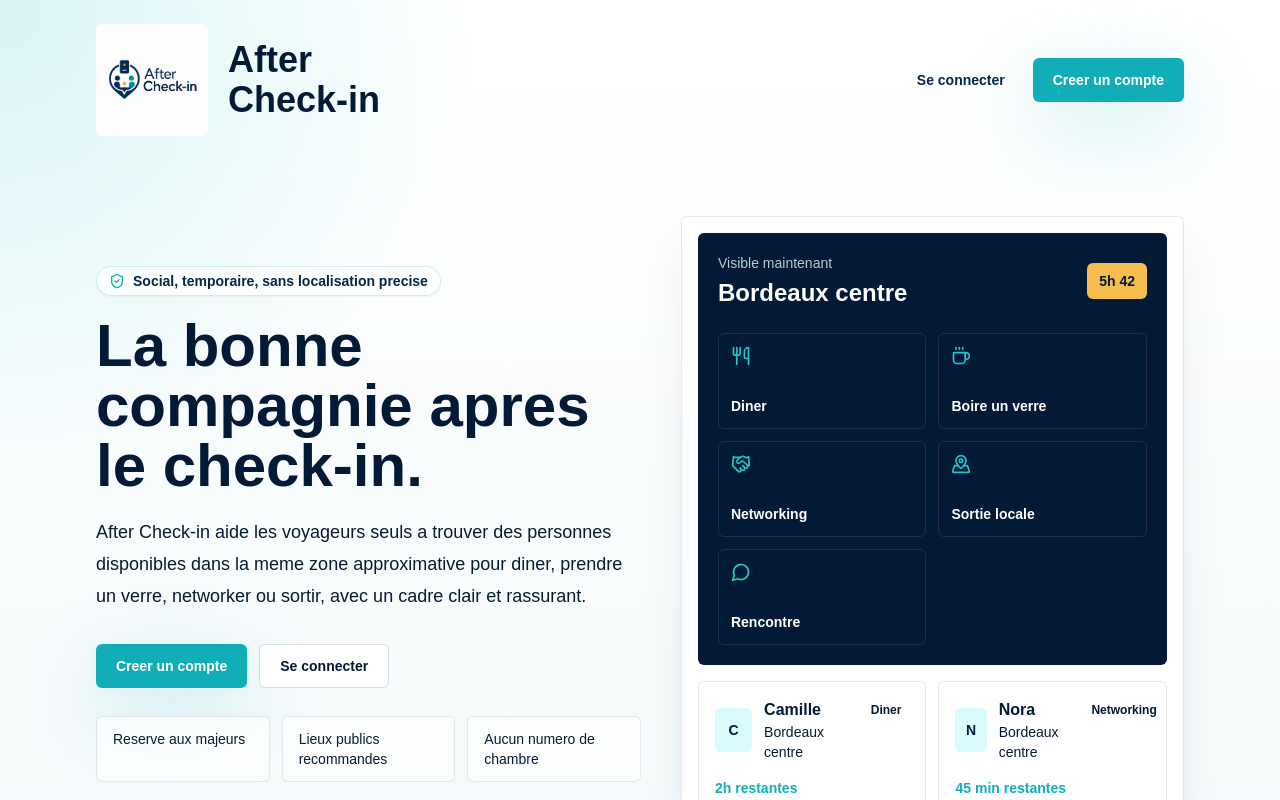
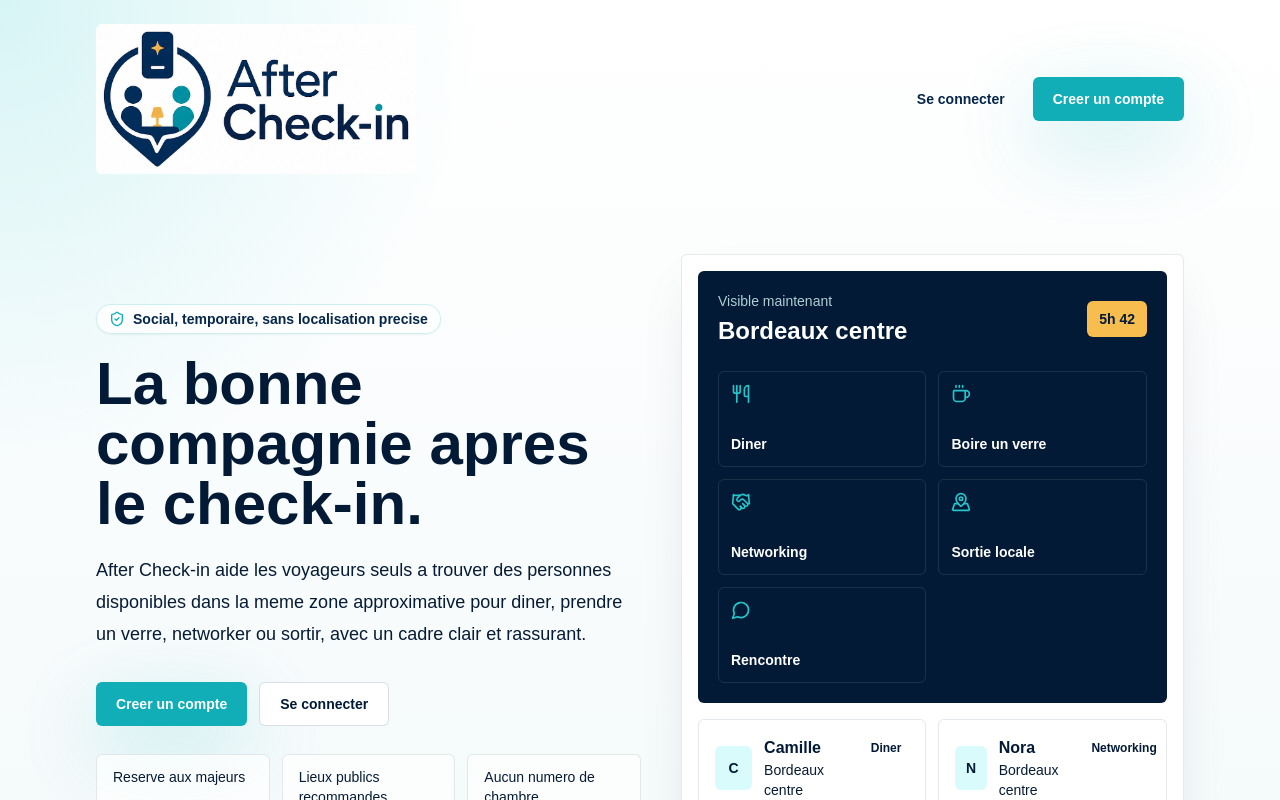
Before and after one commit to djey2007/after-check-in, a Next.js app: page / in a window 1280 px wide. Shown: the top 800 px of the page. Built offline with nearby package versions, Linux system fonts and the light colour scheme.

Commit message:
Fix logo proportions

```diff
--- a/components/logo.tsx
+++ b/components/logo.tsx
@@ -9,39 +9,26 @@ type LogoProps = {
 
 export function Logo({ className, compact = false, size = "default" }: LogoProps) {
   const isLarge = size === "large";
-  const imageSize = isLarge ? 112 : compact ? 56 : 80;
+  const imageWidth = isLarge ? 360 : compact ? 180 : 260;
+  const imageHeight = Math.round(imageWidth / 2.13);
 
   return (
-    <div className={cn("flex items-center", isLarge ? "gap-5" : "gap-4", className)}>
+    <div className={cn("flex items-center", className)}>
       <Image
-        src="/brand/after-check-in-logo.png"
+        src="/brand/after-check-in-logo-cropped.png"
         alt="After Check-in"
-        width={imageSize}
-        height={imageSize}
+        width={imageWidth}
+        height={imageHeight}
         className={cn(
-          "rounded-md object-contain",
-          isLarge ? "h-20 w-20 sm:h-28 sm:w-28" : "h-14 w-14 sm:h-16 sm:w-16"
+          "h-auto rounded-md object-contain",
+          isLarge
+            ? "w-44 sm:w-72 lg:w-80"
+            : compact
+              ? "w-28 sm:w-36"
+              : "w-40 sm:w-52"
         )}
         priority
       />
-      <div className="leading-none">
-        <p
-          className={cn(
-            "font-bold tracking-normal text-night-950",
-            isLarge ? "text-2xl sm:text-4xl" : "text-xl sm:text-2xl"
-          )}
-        >
-          After
-        </p>
-        <p
-          className={cn(
-            "font-bold tracking-normal text-night-950",
-            isLarge ? "text-2xl sm:text-4xl" : "text-xl sm:text-2xl"
-          )}
-        >
-          Check-in
-        </p>
-      </div>
     </div>
   );
 }
```
Also changed, not shown: public/brand/after-check-in-logo-cropped.png (added).
